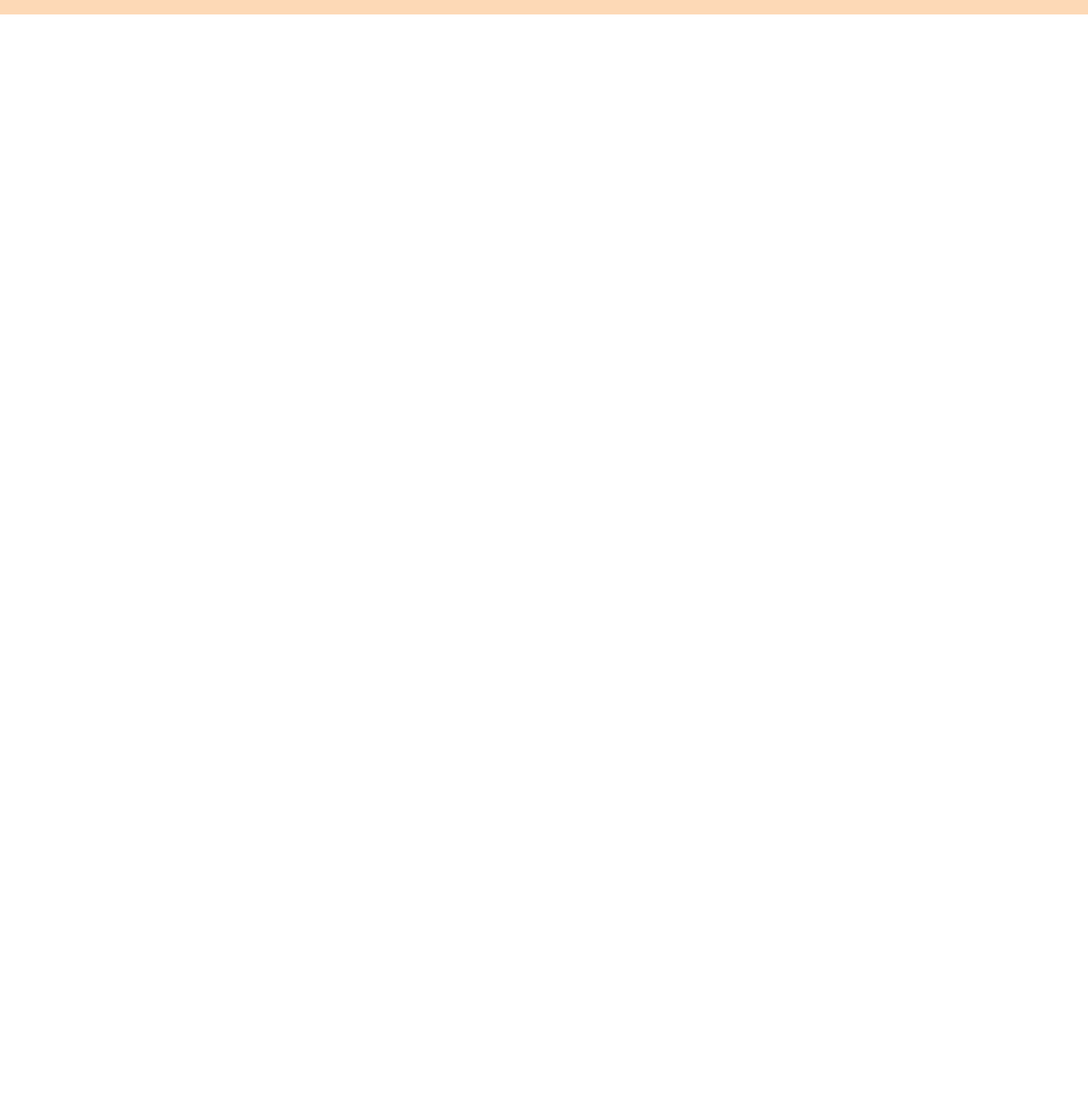
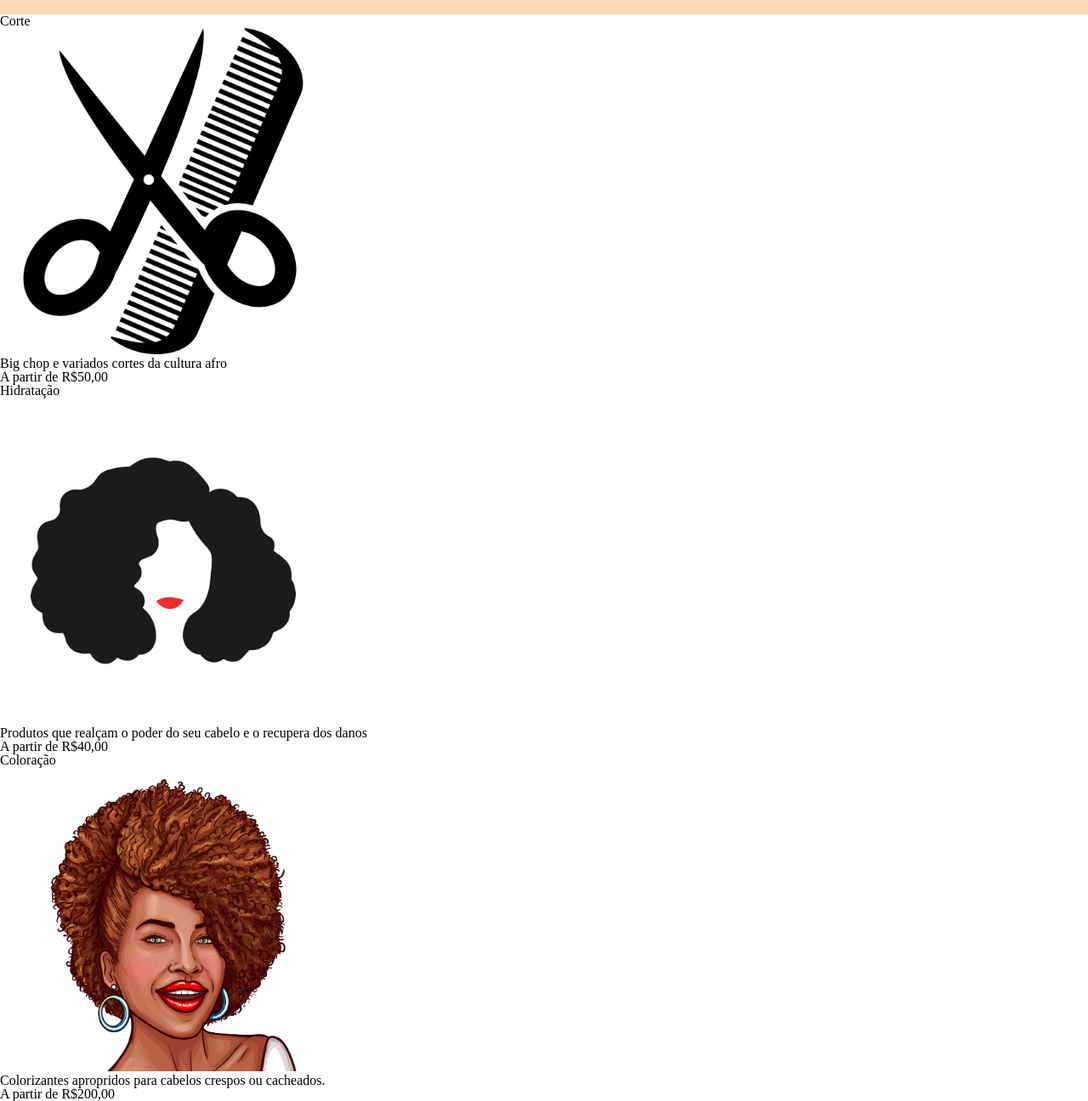
Before and after one commit to altgsp/Salao-Afrobelle, a plain HTML site: page produtos.html in a window 1280 px wide. Shown: the part 324-1620 px from the top of the page at 85% size. Before the commit the page ends 800 px from the top, so only its background shows below. Drawn offline with Linux system fonts and the light colour scheme.

Commit message:
adc itens de serviços

```diff
--- a/produtos.css
+++ b/produtos.css
@@ -33,3 +33,18 @@ nav a{
     font-size: 22px;
     text-decoration: none;
 }
+
+.corte{
+    height: 30%;
+    width: 30%;
+}
+
+.hidratacao{
+    height: 30%;
+    width: 30%;
+}
+
+.pintura{
+    height: 30%;
+    width: 30%;
+}
--- a/produtos.html
+++ b/produtos.html
@@ -23,6 +23,28 @@
         </div>
     </header>
 
+    <main>
+        <ul>
+            <li>
+                <h2>Corte</h2>
+                <img class="corte" src="assets/corte.png" alt="">
+                <p>Big chop e variados cortes da cultura afro</p>
+                <p>A partir de R$50,00</p>
+            </li>
+            <li>
+                <h2>Hidratação</h2>
+                <img class="hidratacao" src="assets/hidratacao-removebg-preview.png" alt="">
+                <p>Produtos que realçam o poder do seu cabelo e o recupera dos danos</p>
+                <p>A partir de R$40,00</p>
+            </li>
+            <li>
+                <h2>Coloração</h2>
+                <img class="pintura" src="assets/pintura-removebg-preview.png" alt="">
+                <p>Colorizantes apropridos para cabelos crespos ou cacheados.</p>
+                <p>A partir de R$200,00</p>
+            </li>
+        </ul>
+    </main>
 </body>
 
 </html>
```
Also changed, not shown: assets/corte.png (added), assets/hidratacao-removebg-preview.png (added), assets/pintura-removebg-preview.png (added).
